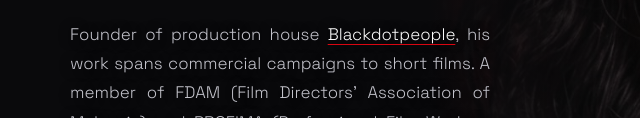
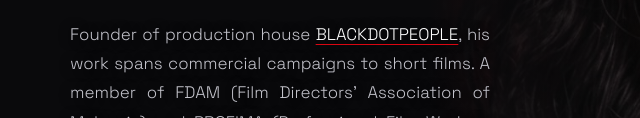
Before and after one commit to liewarthur/arthurliew, a plain HTML site: page index.html in a window 1280 px wide. Shown: the part 682-800 px from the top of the page, 58-698 px from the left. Drawn offline with Linux system fonts and the light colour scheme.

Commit message:
Bio: Blackdotpeople link in all caps
Co-Authored-By: Claude Opus 5.5 <noreply@anthropic.com>
Claude-Session: https://claude.ai/code/session_019HgmD9nXBkeZ7hAkaLMYBo

```diff
--- a/index.html
+++ b/index.html
@@ -875,7 +875,7 @@
                 <p class="hero-sub">Rooted in folklore and tradition, reimagined through technology, AI, and the ambition to see what no frame has captured before.</p>
                 <div class="about-text">
                     <p>Arthur is a Kuala Lumpur-based film director and educator — where technical craft meets cinematic instinct.</p>
-                    <p>Founder of production house <a href="https://blackdotmsia.com/" target="_blank" rel="noopener" class="inline-link">Blackdotpeople</a>, his work spans commercial campaigns to short films. A member of FDAM (Film Directors' Association of Malaysia) and PROFIMA (Professional Film Workers Association of Malaysia), rooted in Malaysia's creative industry.</p>
+                    <p>Founder of production house <a href="https://blackdotmsia.com/" target="_blank" rel="noopener" class="inline-link">BLACKDOTPEOPLE</a>, his work spans commercial campaigns to short films. A member of FDAM (Film Directors' Association of Malaysia) and PROFIMA (Professional Film Workers Association of Malaysia), rooted in Malaysia's creative industry.</p>
                     <p>An alumnus of the BIFAN NAFF Fantastic Film School and selected for the Kyoto Filmmakers Lab Masters Session, Arthur directs, lectures, and explores the frontier of AI-driven visual storytelling — always evolving, always story-first.</p>
                 </div>
                 <div class="partner-chips">
```
